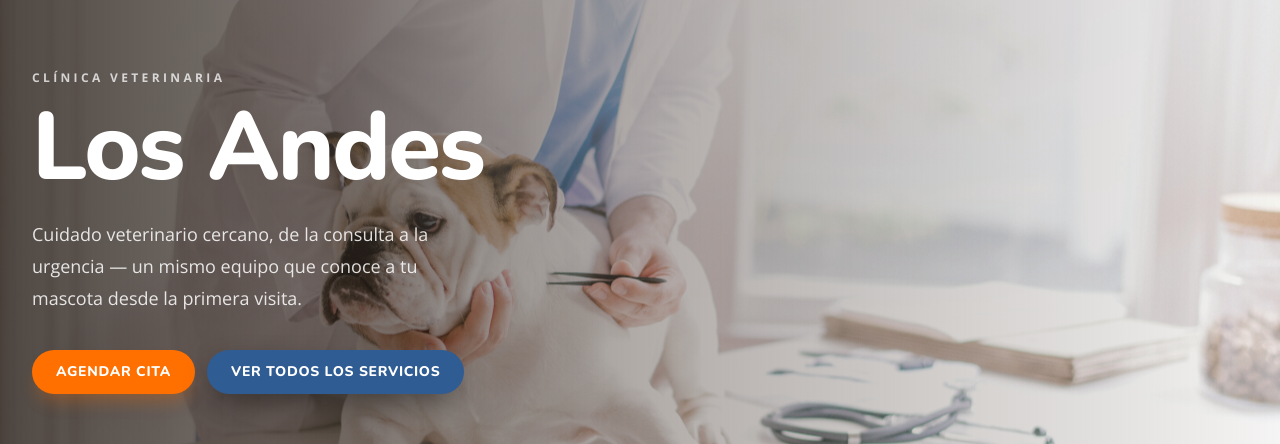
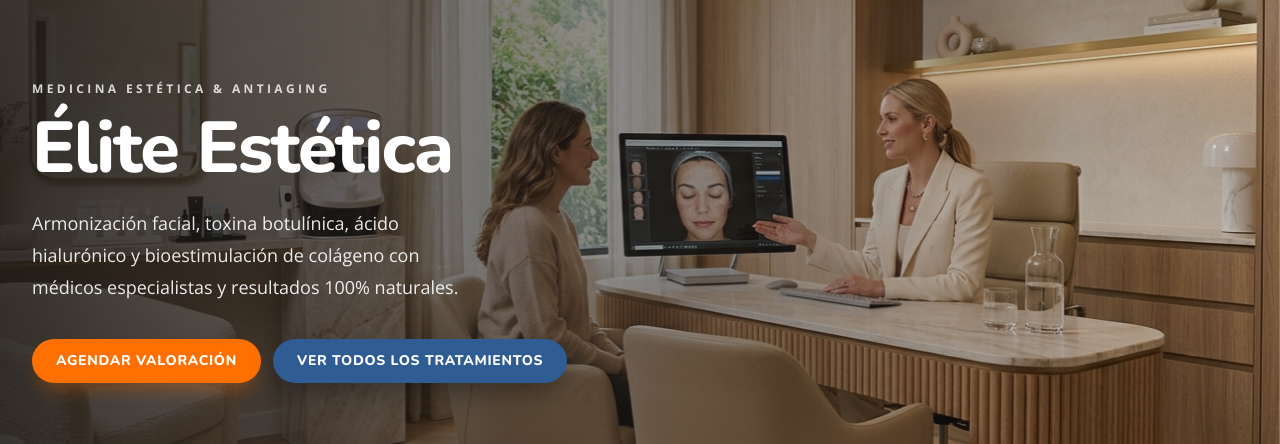
Before and after one commit to fimercadog/control-inventario-crm, a Next.js app in the folder frontend/: page / in a window 1280 px wide. Shown: the part 228-672 px from the top of the page. Built offline with nearby package versions, Linux system fonts and the light colour scheme; no server answers.

Commit message:
fix(aesthetic): reemplazar imagenes residuales por galeria estetica

```diff
--- a/frontend/src/app/equipo/page.tsx
+++ b/frontend/src/app/equipo/page.tsx
@@ -25,7 +25,7 @@
 
       <Section className="pt-0">
         <PhotoFeatureStack
-          image="/gallery/clinic-4.jpg"
+          image="/gallery/aesthetic/cabina_clinica.jpg"
           imageAlt="Médico realizando procedimiento de medicina estética"
           reverse
           features={[
--- a/frontend/src/app/nosotros/page.tsx
+++ b/frontend/src/app/nosotros/page.tsx
@@ -54,8 +54,8 @@
 
       <Section>
         <PhotoFeatureStack
-          image="/gallery/clinic-1.jpg"
-          imageAlt="Médica realizando valoración facial estética"
+          image="/gallery/aesthetic/cabina_clinica.jpg"
+          imageAlt="Cabina médica de valoración estética"
           features={[
             { title: "Más de una década de trayectoria", text: "Evolucionamos de un consultorio estético boutique a un centro médico de rejuvenecimiento avanzado." },
             { title: "Consultas sin afanes", text: "Cada valoración tiene el tiempo necesario para diagnosticar y planificar minuciosamente tu tratamiento." },
@@ -66,7 +66,7 @@
 
       <OffsetBlobBlock
         title="Nuestra misión y valores médicos"
-        image="/gallery/clinic-3.jpg"
+        image="/gallery/aesthetic/rejuvenecimiento_facial.jpg"
         imageAlt="Sesión de rejuvenecimiento dérmico con tecnología médica"
         actions={
           <CtaLink href="/servicios" variant="cta">
--- a/frontend/src/app/servicios/[slug]/page.tsx
+++ b/frontend/src/app/servicios/[slug]/page.tsx
@@ -13,13 +13,16 @@
 import { WHATSAPP_URL } from "@/components/marketing/whatsapp-link";
 
 const SERVICE_PHOTO: Record<string, string> = {
-  "consulta-veterinaria": "/gallery/hero-bulldog-exam.jpg",
-  vacunacion: "/gallery/pet-4.jpg",
-  cirugia: "/gallery/pet-13.jpg",
-  "laboratorio-clinico": "/gallery/pet-12.jpg",
-  "peluqueria-grooming": "/gallery/pet-8.jpg",
-  nutricion: "/gallery/pet-4.jpg",
-  urgencias: "/gallery/pet-10.jpg",
+  "toxina-botulinica": "/gallery/aesthetic/rejuvenecimiento_facial.jpg",
+  "acido-hialuronico": "/gallery/aesthetic/armonizacion_perfilado.jpg",
+  "limpieza-facial-profunda": "/gallery/aesthetic/limpieza_dermocosmiatria.jpg",
+  "bioestimuladores-colageno": "/gallery/aesthetic/rejuvenecimiento_facial.jpg",
+  "contorno-corporal": "/gallery/aesthetic/tratamiento_corporal.jpg",
+  "peeling-medico": "/gallery/aesthetic/limpieza_dermocosmiatria.jpg",
+  "sueroterapia-antiaging": "/gallery/aesthetic/cabina_clinica.jpg",
+  "valoracion-medica-estetica": "/gallery/aesthetic/cabina_clinica.jpg",
+  "depilacion-laser-medica": "/gallery/aesthetic/fototratamientos_laser.jpg",
+  "rejuvenecimiento-laser": "/gallery/aesthetic/fototratamientos_laser.jpg",
 };
 
 export function generateStaticParams() {
@@ -32,7 +35,7 @@
   if (!service) notFound();
 
   const iconSrc = SERVICE_ICON[service.slug];
-  const photo = SERVICE_PHOTO[service.slug] ?? "/gallery/paw-procedure.jpg";
+  const photo = SERVICE_PHOTO[service.slug] ?? "/gallery/aesthetic/hero_aesthetic.jpg";
   const related = services.filter((s) => s.slug !== service.slug).slice(0, 3);
 
   return (
--- a/frontend/src/app/servicios/page.tsx
+++ b/frontend/src/app/servicios/page.tsx
@@ -37,7 +37,7 @@
 
       <Section className="pt-0">
         <CircularPhotoAbout
-          image="/gallery/clinic-2.jpg"
+          image="/gallery/aesthetic/armonizacion_perfilado.jpg"
           imageAlt="Asesoría y valoración estética en consultorio"
           eyebrow="Valoración Médica"
           title="Diagnóstico facial y corporal bioseguro"
@@ -64,7 +64,7 @@
 
       <PhotoOverlayLinks
         title="Catálogo de Procedimientos Estéticos"
-        image="/gallery/clinic-3.jpg"
+        image="/gallery/aesthetic/tratamiento_corporal.jpg"
         imageAlt="Procedimiento de medicina estética"
         items={services.map((s) => ({ label: s.title, href: `/servicios/${s.slug}` }))}
       />
--- a/frontend/src/components/marketing/home-hero.tsx
+++ b/frontend/src/components/marketing/home-hero.tsx
@@ -3,64 +3,48 @@
 import { FloatingContactCard } from "@/components/marketing/floating-contact-card";
 import { Reveal } from "@/components/marketing/reveal";
 
-/**
- * Hero de Home al estilo del pack Divi "Veterinarian": foto full-bleed con
- * degradé oscuro para legibilidad, wordmark grande, dos botones píldora, y
- * una tarjeta de contacto flotante superpuesta sobre el borde inferior de la
- * foto (mismo patrón que la referencia: bloque blanco "Contact Us Anytime,
- * 7 days a Week" montado sobre el hero).
- */
 export function HomeHero() {
   return (
     <section className="relative isolate">
       <div className="relative h-[600px] w-full overflow-hidden sm:h-[680px] lg:h-[760px]">
-        {/* Foto: fade + zoom muy suave (arranca en 1.05x y se asienta) --
-            arranca primero, todo lo demas entra encima despues. */}
         <Reveal mount direction="zoom-out" duration={1.1} className="absolute inset-0">
           <Image
-            src="/gallery/hero-bulldog-exam.jpg"
-            alt="Veterinario examinando a un bulldog en la camilla de consulta"
+            src="/gallery/aesthetic/hero_aesthetic.jpg"
+            alt="Médica especialista en valoración de medicina estética y rejuvenecimiento facial"
             fill
             priority
             sizes="100vw"
             className="object-cover"
           />
         </Reveal>
-        {/* Overlay calido (no navy/frio): el hero real usa un duotono tostado/beige
-            sobre la foto, no un scrim oscuro -- getComputedStyle confirmo texto
-            blanco encima de ese tono calido, no de negro. */}
-        <div className="absolute inset-0 bg-gradient-to-r from-[#241a13]/80 via-[#3d2f26]/40 to-[#3d2f26]/5" />
+        <div className="absolute inset-0 bg-gradient-to-r from-[#1c1917]/85 via-[#292524]/50 to-[#292524]/10" />
 
         <div className="relative z-10 mx-auto flex h-full max-w-7xl items-center px-4 sm:px-6 lg:px-8">
           <div className="max-w-xl">
             <Reveal mount delay={0.25}>
-              <p className="text-xs font-bold uppercase tracking-[0.28em] text-white/75">Clínica veterinaria</p>
-              <h1 className="mt-4 text-6xl font-extrabold leading-[0.95] tracking-tight text-white sm:text-7xl lg:text-8xl">
-                Los Andes
+              <p className="text-xs font-bold uppercase tracking-[0.28em] text-white/80">Medicina Estética & Antiaging</p>
+              <h1 className="mt-4 text-5xl font-extrabold leading-[0.98] tracking-tight text-white sm:text-6xl lg:text-7xl">
+                Élite Estética
               </h1>
             </Reveal>
             <Reveal mount delay={0.38}>
-              <p className="mt-6 max-w-md text-lg leading-8 text-white/85">
-                Cuidado veterinario cercano, de la consulta a la urgencia — un mismo equipo que conoce a tu mascota
-                desde la primera visita.
+              <p className="mt-6 max-w-md text-lg leading-8 text-white/90">
+                Armonización facial, toxina botulínica, ácido hialurónico y bioestimulación de colágeno con médicos especialistas y resultados 100% naturales.
               </p>
             </Reveal>
-            {/* Botones con stagger -- entran despues del texto, uno tras otro. */}
             <div className="mt-9 flex flex-wrap gap-3">
               <Reveal mount delay={0.52}>
                 <CtaLink href="/agendar-cita" variant="cta">
-                  Agendar cita
+                  Agendar Valoración
                 </CtaLink>
               </Reveal>
-              {/* Pastilla navy solida -- estilo real de "View All Services" del hero del
-                  live-demo (modulo de texto con fondo navy, no el naranja de .et_pb_button). */}
               <Reveal mount delay={0.62}>
                 <CtaLink
                   href="/servicios"
                   variant="default"
                   className="shadow-[0_12px_30px_-6px_rgb(0_0_0/0.45)]"
                 >
-                  Ver todos los servicios
+                  Ver todos los tratamientos
                 </CtaLink>
               </Reveal>
             </div>
@@ -68,8 +52,6 @@
         </div>
       </div>
 
-      {/* Tarjeta flotante: ultimo elemento en entrar, "se apoya" sobre el hero
-          una vez que ya esta todo asentado (choreografia propia adentro). */}
       <div className="relative z-10 mx-auto -mt-16 max-w-5xl px-4 sm:-mt-20 sm:px-6 lg:px-8">
         <FloatingContactCard mount delay={0.72} />
       </div>
--- a/frontend/src/components/marketing/page-hero.tsx
+++ b/frontend/src/components/marketing/page-hero.tsx
@@ -15,8 +15,8 @@
   return (
     <div className="relative flex aspect-4/5 w-full items-center justify-center overflow-hidden rounded-4xl border border-border bg-secondary shadow-elevation-4 sm:aspect-5/4.6 lg:aspect-4/4.6">
       <Image
-        src="/gallery/hero-bulldog-exam.jpg"
-        alt="Veterinario revisando a un bulldog en la camilla de consulta"
+        src="/gallery/aesthetic/hero_aesthetic.jpg"
+        alt="Médica especialista en valoración estética facial"
         fill
         priority
         sizes="(min-width: 1024px) 40vw, 90vw"
@@ -27,15 +27,15 @@
         <ShieldCheck className="size-4.5 shrink-0 text-primary" />
         <div className="leading-tight">
           <p className="text-sm font-extrabold">12+ años</p>
-          <p className="text-[11px] text-muted-foreground">de trayectoria</p>
+          <p className="text-[11px] text-muted-foreground">de trayectoria médica</p>
         </div>
       </div>
 
       <div className="absolute bottom-8 right-6 flex items-center gap-2 rounded-2xl bg-card/90 px-4 py-3 shadow-elevation-2 backdrop-blur sm:bottom-12 sm:right-10">
         <HeartPulse className="size-4.5 shrink-0 text-chart-3" />
         <div className="leading-tight">
-          <p className="text-sm font-extrabold">3.500+</p>
-          <p className="text-[11px] text-muted-foreground">mascotas atendidas</p>
+          <p className="text-sm font-extrabold">5.000+</p>
+          <p className="text-[11px] text-muted-foreground">pacientes satisfechos</p>
         </div>
       </div>
     </div>
```
Also changed, not shown: frontend/src/app/page.tsx (+5 -5 lines), frontend/src/components/marketing/marketing-data.tsx (+4 -4 lines), 1 other file (tests, documents, lock files or other folders).
